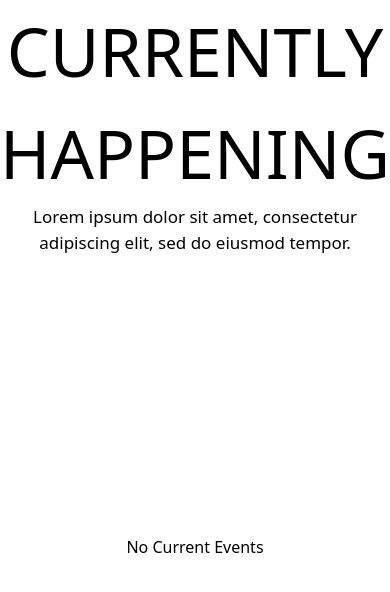
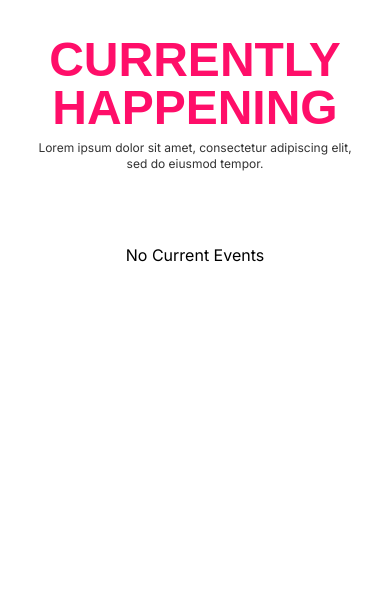
Before and after one commit to SAMAHAN-Systems-Development/sadya-2023-website, a Next.js app: page /CurrentlyHappeningSection in a window 390 px wide. Shown: the top 592 px of the page. Built offline with nearby package versions, Linux system fonts and the light colour scheme; a web font is replaced by a local one.

Commit message:
refactor: added responsivess, padding, and set fonts (#10)

```diff
--- a/src/components/CurrentlyHappeningSection/CurrentlyHappeningSection.tsx
+++ b/src/components/CurrentlyHappeningSection/CurrentlyHappeningSection.tsx
@@ -1,13 +1,19 @@
 import React from "react";
 
-import HeadText from "../../components/CurrentlyHappeningSection/HeadText";
-import EventCard from "../../components/CurrentlyHappeningSection/MapEventCard";
+import EventCard from "@/components/CurrentlyHappeningSection/MapEventCard";
+import SectionUI from "../SectionUI";
+import SectionTitle from "../ui/SectionTitle";
+SectionTitle
 
 export default function Home() {
     return (
         <main>
-            <HeadText />
+            <SectionUI>
+            <SectionTitle
+            subtitle="Lorem ipsum dolor sit amet, consectetur adipiscing elit, sed do eiusmod tempor."
+            title="currently happening"/>
             <EventCard />
+            </SectionUI>
         </main>
     );
 }
--- a/src/components/CurrentlyHappeningSection/HeadText.tsx
+++ /dev/null
@@ -1,16 +0,0 @@
-import React from "react";
-
-export default function HeadText() {
-    return (
-        <main>
-            <div className="flex flex-col justify-center items-center">
-                <p className="flex uppercase text-center xsm:text-[68px] text-[15px] md:text-[85px]">
-                    currently happening
-                </p>
-                <p className="text-center xsm:text-[17px] sm:text-[22px] md:text-[22px]">
-                    Lorem ipsum dolor sit amet, consectetur adipiscing elit, sed do eiusmod tempor.
-                </p>
-            </div>
-        </main>
-    );
-}
--- a/src/components/CurrentlyHappeningSection/MapEventCard.tsx
+++ b/src/components/CurrentlyHappeningSection/MapEventCard.tsx
@@ -1,18 +1,9 @@
 'use client';
 
 import React, { useEffect, useState } from 'react';
-import EventCard from '../ui/EventCard';
-import { EventData } from '../../data/EventData';
-import { FilterContents } from '../../utils/datetime';
-
-const cardStyle = {
-  marginTop: "280px",
-};
-const containerStyle = {
-  width: '100%',
-  maxWidth: '1200px',
-  height: '1050px',
-}
+import EventCard from '@/components/ui/EventCard';
+import { EventData } from '@/data/EventData';
+import { FilterContents } from '@/utils/datetime';
 
 export default function MapEventCard() {
   const [filteredEvents, setFilteredEvents] = useState(
@@ -27,14 +18,14 @@ export default function MapEventCard() {
   }, [filteredEvents]);
 
   return (
-    <main className='px-195 mt-10'>
+    <main className='pt-[55px]'>
       {filteredEvents.length === 0 ? (
-        <div className="flex justify-center items-center" style={cardStyle}>
+        <div className="flex justify-center items-center font-inter">
           <p>No Current Events</p>
         </div>
       ) : (
-        <div className='flex justify-center gap-5'>
-        <div style={containerStyle} className='flex flex-wrap justify-center gap-10 mt-10'>
+        <div className='flex justify-center'>
+        <div className='grid grid-cols-1 xsm:grid-cols-1 sm:grid-cols-1 md:grid-cols-1 lg:grid-cols-1 xl:grid-cols-2 gap-5'>
             {filteredEvents.map((event, index) => (
               <EventCard
                 key={index}
@@ -42,6 +33,7 @@ export default function MapEventCard() {
                 date={event.eventDataDate}
                 description={event.eventDataDescription}
                 floor={event.eventDataFloor}
+                imageUrl={event.imageUrl}
               />
             ))}
           </div>
```
Lines whose indentation alone changed are shown as unchanged.
